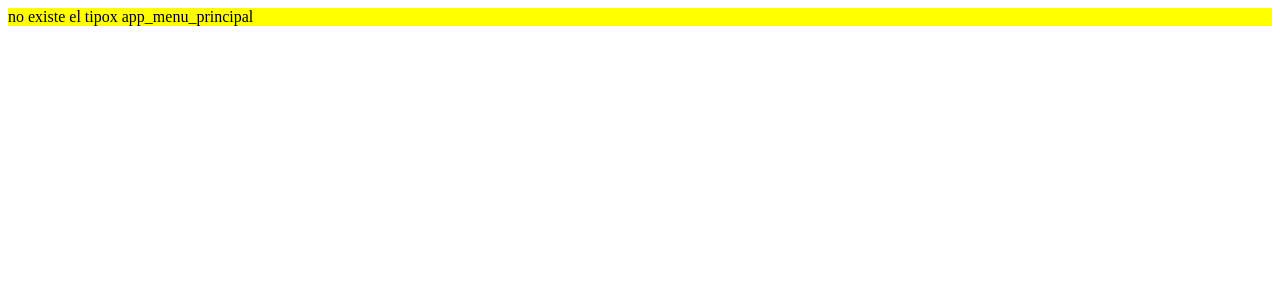
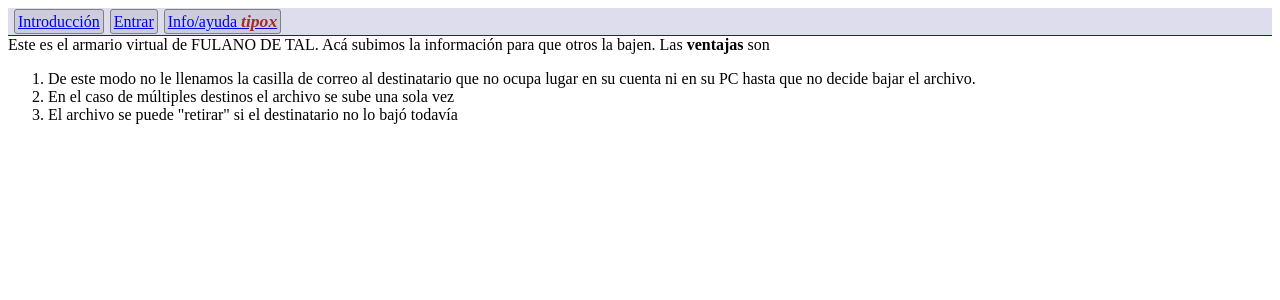
Before and after one commit to emilioplatzer/tipox, a PHP site: page /almacen/launch.html in a window 1280 px wide. Shown: the top 300 px of the page. Run offline with PHP 8.4, Linux system fonts and the light colour scheme.

Commit message:
Ya anda un proto-menú (falta que se pueda anidar).

```diff
--- a/fuentes/alserver/almacen/main.js
+++ b/fuentes/alserver/almacen/main.js
@@ -1,10 +1,10 @@
 // Por $Author $ Revisión $Revision $ del $Date $
 "use strict";
 
-Aplicacion.prototype.paginas={tipox:"app_alternativas",
-    'default':[
-        {tipox:'app_menu_principal', elementos:{intr:'Introducción', entrar:'Entrar', info:'Info/ayuda'}},
-        {tipox:'app_alternativas',
+Aplicacion.prototype.paginas={tipox:"app_alternativa", 'default':'menu', id:'alfa',
+    'menu':[
+        {tipox:'app_menu_principal', 'for':'menu', elementos:{intr:'Introducción', entrar:'Entrar', info:['Info/ayuda ',{tipox:'tipox_logo'}]}},
+        {tipox:'app_alternativa', 'default':'intr', id:'menu',
             intr:["Este es el armario virtual de ", "FULANO DE TAL", ". Acá subimos la información para que otros la bajen. Las ",
                 {tipox: 'b', innerText: 'ventajas'}, ' son ',
                 {tipox: 'lista', tagList:'ol', tagElement:'li', elementos:[
--- a/fuentes/alserver/tipox/app.js
+++ b/fuentes/alserver/tipox/app.js
@@ -1,7 +1,9 @@
+// Por $Author Revisión $Revision del $Date
 "use strict";
 
 function Aplicacion(){
-    this.paginaActual='default';
+    this.cursorActual=[];
+    this.cursorNuevo=[];
 }
 
 Aplicacion.prototype.paginas={
@@ -49,14 +51,23 @@ Aplicacion.prototype.grab=function(elemento,definicion){
     elemento.appendChild(nuevoElemento);
 }
 
+Aplicacion.prototype.cantidadExcepciones=10;
+
 Aplicacion.prototype.nuevaExcepcion=function(mensaje){
-    this.grab(document.body,{tipox:'div', className:'debug_excepcion', innerText:mensaje});
+    this.cantidadExcepciones--;
+    if(this.cantidadExcepciones>0){
+        this.grab(document.body,{tipox:'div', className:'debug_excepcion', innerText:mensaje});
+    }
     throw new Error(mensaje);
 }
 
 Aplicacion.prototype.domCreator=function(tipox){
     if(tipox in this.creadores){
-        return this.creadores[tipox].creador;
+        var creador=this.creadores[tipox].creador;
+        if('complejo' in creador){
+            creador.app=this;
+        }
+        return creador;
     }
     this.nuevaExcepcion('no existe el tipox '+tipox);
 }
@@ -191,14 +202,62 @@ Aplicacion.prototype.creadores.tipox_logo={tipo:'tipox', descripcion:'el logo de
     }
 }}
 
-Aplicacion.prototype.creadores.app_vinculo={tipo:'tipox_logo', descripcion:'vínculo que cambia a una página interna', creador:{
+Aplicacion.prototype.creadores.app_vinculo={tipo:'tipox', descripcion:'vínculo que cambia a una página interna', creador:{
     translate:function(definicion){
-        return cambiandole(definicion, {tipox:'a', className:'app_vinculo', href:'#!'+JSON.stringify(definicion.destino)});
+        return cambiandole(definicion, {tipox:'a', className:(definicion.className||'app_vinculo'), href:'#!'+JSON.stringify(definicion.destino)});
     },
 }}
 
+Aplicacion.prototype.creadores.lista={tipo:'tipox', descripcion:'lista genérica <tagList> de elementos <tagElement> ', creador:{
+    translate:function(definicion){
+        var nuevo=cambiandole(definicion, {tipox:definicion.tagList});
+        delete nuevo.elementos;
+        nuevo.nodes=[];
+        for(var i in definicion.elementos) if(definicion.elementos.hasOwnProperty(i)){
+            nuevo.nodes.push({tipox:definicion.tagElement, nodes:definicion.elementos[i]});
+        }
+        return nuevo;
+    },
+}}
+
+Aplicacion.prototype.creadores.app_menu_principal={tipo:'tipox', descripcion:'menú principal', creador:{
+    translate:function(definicion){
+        var nuevo=cambiandole(definicion, {tipox:'header', className:'app_menu_principal'});
+        delete nuevo.elementos;
+        nuevo.nodes=[];
+        for(var i in definicion.elementos) if(definicion.elementos.hasOwnProperty(i)){
+            var destino={};
+            destino[definicion['for']]=i;
+            nuevo.nodes.push({tipox:'app_vinculo', className:'app_elemento_menu_principal', destino:destino, nodes:definicion.elementos[i]});
+        }
+        return nuevo;
+    },
+}}
+
+Aplicacion.prototype.assert=function(revisar,mensaje){
+    if(!revisar){
+        this.excepcion('Falló un assert con '+mensaje);
+    }
+}
+
+Aplicacion.prototype.creadores.app_alternativa={tipo:'tipox', descripcion:'menú principal', creador:{
+    nuevo:function(tipox){
+        var nuevo=document.createElement('div');
+        nuevo.className='app_alternativa';
+        return nuevo;
+    },
+    asignarAtributos:function(nuevoElemento,definicion){
+        this.app.assert(!definicion.nodes, '!definicion.nodes en app_alternativa');
+        nuevoElemento.id=definicion.id;
+        var alternativa=this.app.cursorActual[definicion.id]||definicion['default'];
+        this.app.cursorNuevo[definicion.id]=alternativa;
+        this.app.grab(nuevoElemento,definicion[alternativa]);
+    },
+    complejo:true
+}}
+
 Aplicacion.prototype.contenidoPaginaActual=function(){
-    return this.paginas[this.paginaActual];
+    return this.paginas;
 }
 
 Aplicacion.prototype.mostrarPaginaActual=function(){
@@ -210,9 +269,9 @@ Aplicacion.prototype.cambiarPaginaLocationHash=function(){
     if(location.hash.substr(0,2)==='#!'){
         var nuevoDestino=JSON.parse(location.hash.substr(2));
     }else{
-        var nuevoDestino='default';
+        var nuevoDestino={};
     }
-    this.paginaActual=nuevoDestino;
+    this.cursorActual=nuevoDestino;
     this.mostrarPaginaActual();
 }
 
--- a/fuentes/alserver/tipox/tipox.css
+++ b/fuentes/alserver/tipox/tipox.css
@@ -14,3 +14,17 @@
     font-size:110%;
     color:brown;
 }
+.app_menu_principal{
+    padding:3px;
+    margin:0px;
+    border-bottom:1px solid #040;
+    background-color:#DDE;
+}
+
+.app_elemento_menu_principal{
+    border:1px solid gray;
+    border-radius:3px;
+    background-color:#CCD;
+    padding:3px;
+    margin:3px;
+}
```
Also changed, not shown: fuentes/alserver/.htaccess.
